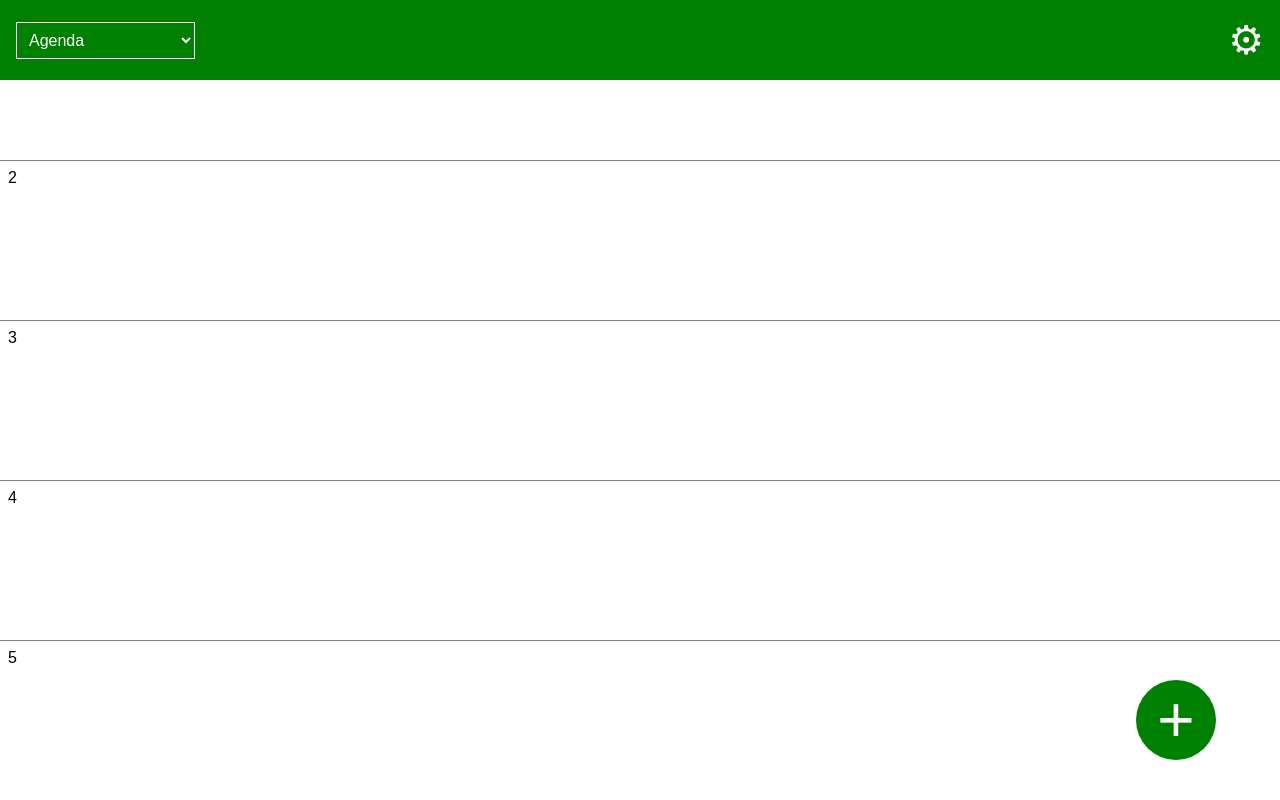
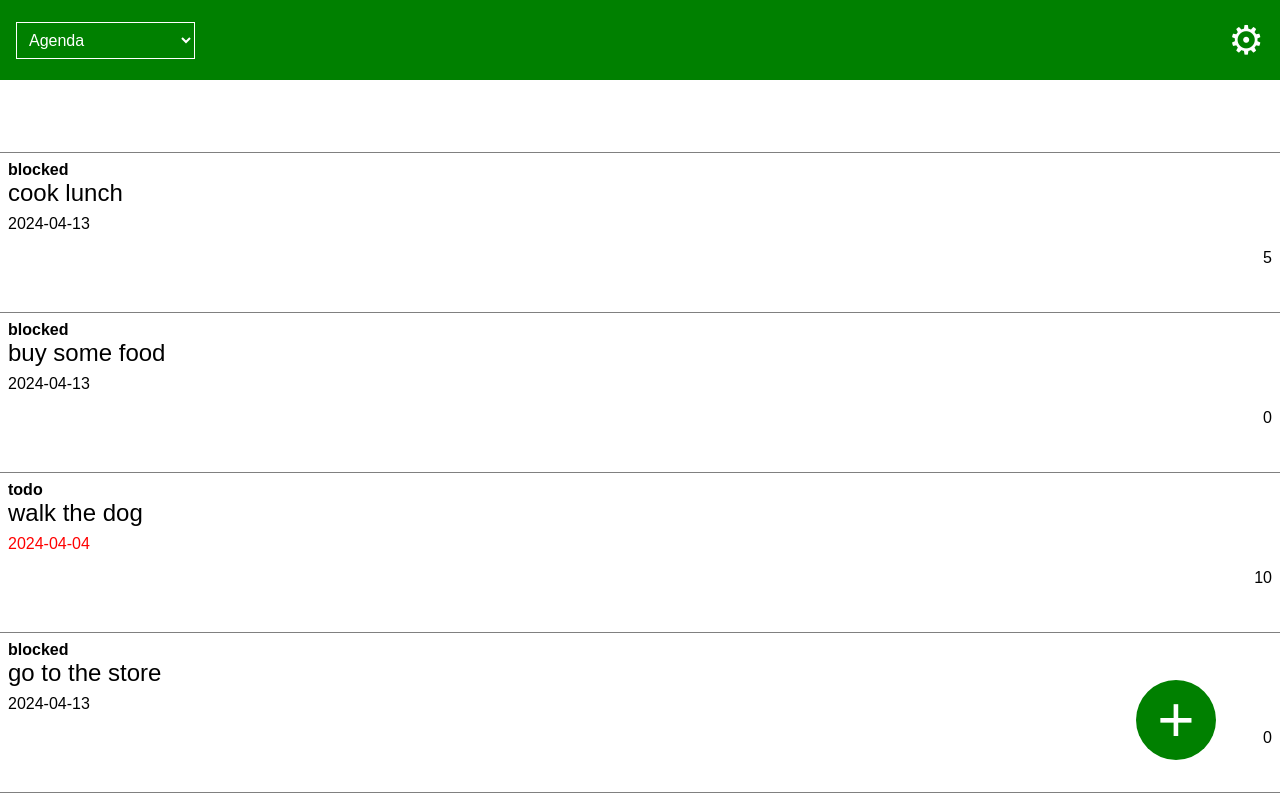
Before and after one commit to laci-123/taskgraph, a React app: page / in a window 1280 px wide. Built offline with nearby package versions, Linux system fonts and the light colour scheme.

Commit message:
main task list

```diff
--- a/css/default.css
+++ b/css/default.css
@@ -86,11 +86,17 @@ body {
 
 .task-list > li {
     height: 20vh;
+    padding: 1vh;
+    border-top: 1px solid gray;
 }
 
-.task-list-item {
-    padding: 1vh;
-    border-top: 1px solid gray;
+.task-list > li:first-child {
+    margin-top: 20vh;
+}
+
+.task-list > li:last-child {
+    margin-bottom: 40vh;
+    border-bottom: 1px solid gray;
 }
 
 .task-progress {
--- a/src/app.tsx
+++ b/src/app.tsx
@@ -1,9 +1,32 @@
 import { ReactElement } from "react";
+import { Task } from "./task";
+import { TaskGraph } from "./taskgraph";
 import FloatingButton from "./components/floating_button";
-import MainSelector from "./components/main_selector";
+import MainSelector, { MainSelectorOptionKeys } from "./components/main_selector";
 import SettingsButton from "./components/settings_button";
 import TaskList from "./components/tasklist";
 
+
+const tg = new TaskGraph([{id: 0, name: "cook lunch",                                                       deadline: new Date("2024-04-13"), priority: 5,  dependencies: [1, 4]},
+                          {id: 1, name: "buy some food",                                                    deadline: new Date("2024-04-15"), priority: 0,  dependencies: [3]},
+                          {id: 2, name: "walk the dog",                                                     deadline: new Date("2024-04-04"), priority: 10, dependencies: []},
+                          {id: 3, name: "go to the store",                                                  deadline: "never",                priority: 0,  dependencies: [5]},
+                          {id: 4, name: "learn how to cook [The quick brown fox jumps over the lazy dog.]", deadline: "never",                priority: 0,  dependencies: []},
+                          {id: 5, name: "fix the car",                                                      deadline: "never",                priority: -1, dependencies: [], progress: "doing"},
+                          {id: 6, name: "return library books",                                             deadline: new Date("2023-04-1"),  priority: 0,  dependencies: [5]}]);
+
+function task_list(k: MainSelectorOptionKeys): Task[] {
+    if(k === "agenda") {
+        const two_days = 2 * 24 * 60 * 60 * 1000;
+        return tg.agenda(new Date(), two_days);
+    }
+    else if(k === "all") {
+        return tg.all_tasks;
+    }
+    else {
+        return tg.all_tasks_by_progress(k);
+    }
+}
 
 export default function App(): ReactElement {
     return (
@@ -13,7 +36,7 @@ export default function App(): ReactElement {
                 <SettingsButton />
             </div>
             <div className="content">
-                <TaskList />
+            <TaskList tasks={task_list("all")}/>
             </div>
             <div className="bottom-controls">
                 <FloatingButton role="add-task" onClick={() => {}} />
--- a/src/components/main_selector.tsx
+++ b/src/components/main_selector.tsx
@@ -2,22 +2,22 @@ import { ReactElement } from "react";
 import { Progress, progress_type_values } from "../task";
 
 
-type OptionKeys = Progress | "agenda" | "all";
+export type MainSelectorOptionKeys = Progress | "agenda" | "all";
 
 interface MainSelectorProps {
-    selected: OptionKeys;
+    selected: MainSelectorOptionKeys;
 }
 
 const options = [["agenda", "Agenda"],
-                 ...progress_type_values.map((v) => [`v`, `All ${v.toUpperCase()} tasks`]),
+                 ...progress_type_values.map((v) => [`${v}`, `All ${v.toUpperCase()} tasks`]),
                  ["all", "All tasks"]];
 
 
 export default function MainSelector(props: MainSelectorProps): ReactElement {
     return (
-        <select className="main-selector">
+        <select className="main-selector" defaultValue={props.selected}>
             {
-                options.map(([k, v]) => <option value={k} selected={k === props.selected}>
+                options.map(([k, v]) => <option key={k} value={k}>
                                             {v}
                                         </option>)
             }
--- a/src/components/tasklist.tsx
+++ b/src/components/tasklist.tsx
@@ -1,12 +1,34 @@
 import { ReactElement } from "react";
+import { Task } from "../task";
+import { maybedate_to_string_or, is_maybedate_overdue } from "../maybedate";
 
 
-const tasks = [1, 2, 3, 4, 5, 6, 7, 8, 9, 10];
+interface TaskListProps {
+    tasks: Task[];
+}
 
-export default function TaskList(): ReactElement {
+function task_to_list_item(task: Task): ReactElement {
+    const now = new Date();
     return (
-        <ul className="task-list">
-            {tasks.map((t) => <li className="task-list-item">{t}</li>)}
+        <li key={task.id}>
+            <div className="task-progress">{task.progress}</div>
+            <div className="task-name">{task.name}</div>
+            <div className={`task-deadline ${is_maybedate_overdue(task.effective_deadline, now) ? "task-deadline-overdue" : ""}`}>
+                {maybedate_to_string_or(task.effective_deadline, "-")}
+            </div>
+            <div className="task-priority">{task.priority}</div>
+        </li>
+    );
+}
+
+function scroll_to_bottom(e: HTMLElement) {
+    e.scrollTop = e.scrollHeight;
+}
+
+export default function TaskList(props: TaskListProps): ReactElement {
+    return (
+        <ul className="task-list" ref={(x) => x && scroll_to_bottom(x)}>
+            {props.tasks.map((t) => task_to_list_item(t))}
         </ul>
     );
 }
--- a/src/maybedate.ts
+++ b/src/maybedate.ts
@@ -1,4 +1,8 @@
 export type MaybeDate = Date | "never";
+
+export function is_maybedate_overdue(md: MaybeDate, now: Date) {
+    return compare_dates(md, now) <= 0;
+}
 
 export function maybedate_to_string_or(md: MaybeDate, never_representation: string) {
     if(md === "never") {
```
